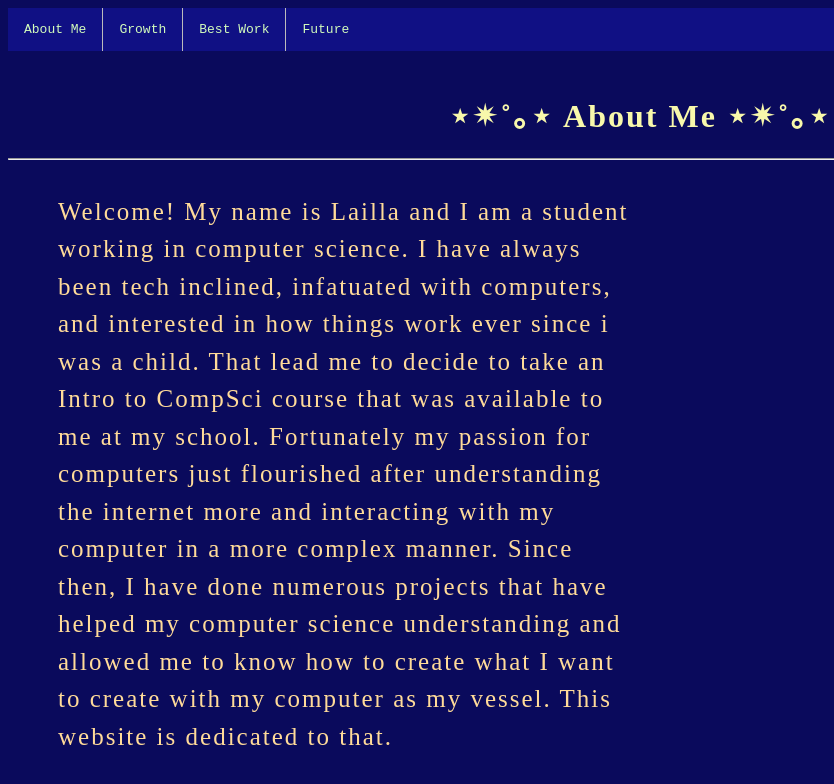
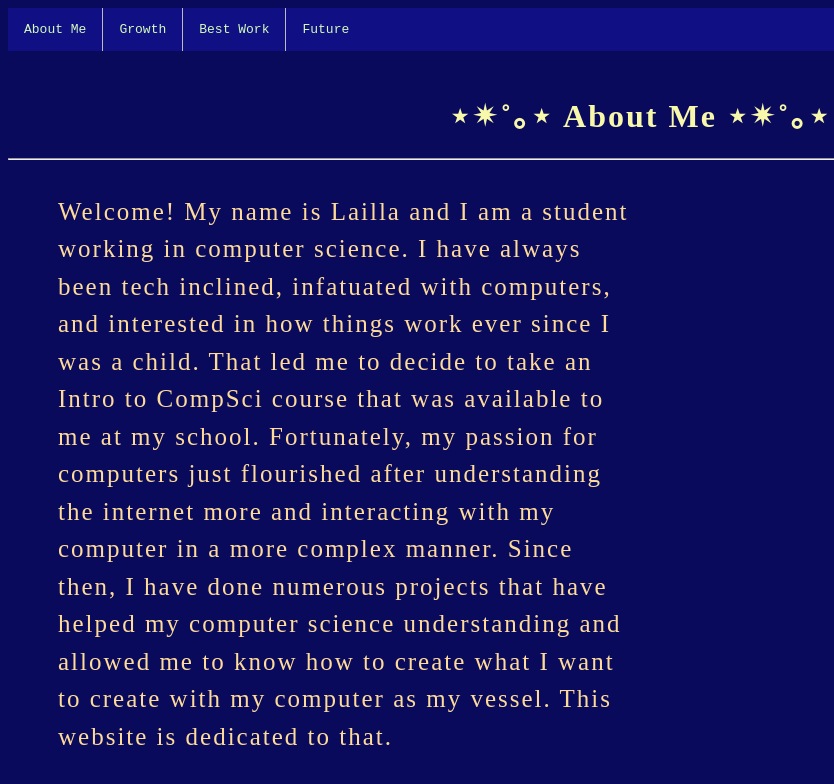
Before and after one commit to vigilante47/CAP_B1_Lailla, a plain HTML site: page index.html in a window 1280 px wide. Shown: the full height of the page, 0-834 px from the left. Drawn offline with Linux system fonts and the light colour scheme; grey boxes are pictures that could not be loaded.

Commit message:
Update index.html

```diff
--- a/index.html
+++ b/index.html
@@ -17,9 +17,9 @@
 
     <div class="text">
         <p>
-        Welcome! My name is Lailla and I am a student working in computer science. I have always been tech inclined, infatuated with computers, and interested in how things work ever since i was a child.
+        Welcome! My name is Lailla and I am a student working in computer science. I have always been tech inclined, infatuated with computers, and interested in how things work ever since I was a child.
 
-That lead me to decide to take an Intro to CompSci course that was available to me at my school. Fortunately my passion for computers just flourished after understanding the internet more and interacting with my computer in a more complex manner.
+That led me to decide to take an Intro to CompSci course that was available to me at my school. Fortunately, my passion for computers just flourished after understanding the internet more and interacting with my computer in a more complex manner.
 
 Since then, I have done numerous projects that have helped my computer science understanding and allowed me to know how to create what I want to create with my computer as my vessel. This website is dedicated to that.
         </p>
```
